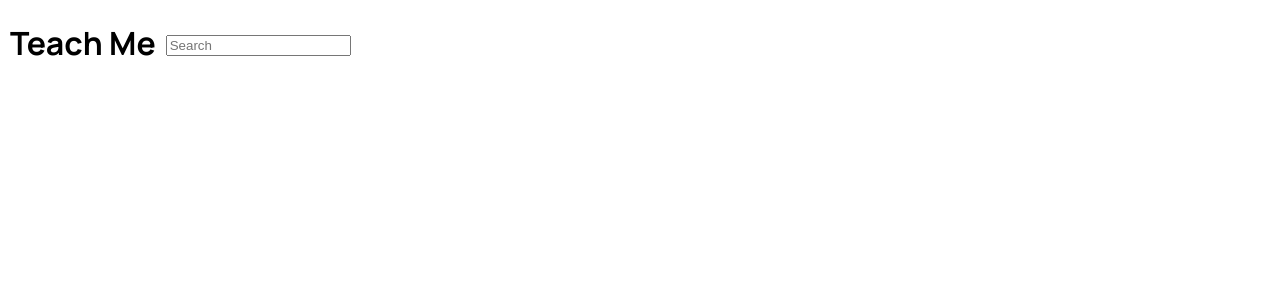
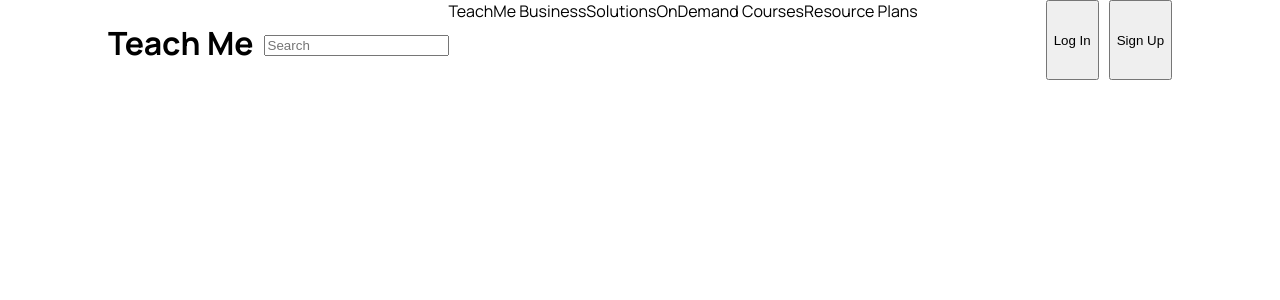
Before and after one commit to Side-project-afternoons/teach-me, a React (Create React App) app: page / in a window 1280 px wide. Shown: the top 300 px of the page. Built offline with nearby package versions, Linux system fonts and the light colour scheme; a web font is replaced by a local one.

Commit message:
finally got all the pieces on the board, now for more  styling and then functionality

```diff
--- a/src/components/Header.js
+++ b/src/components/Header.js
@@ -8,8 +8,7 @@ display: flex;
 flex-direction: row;
 text-align: center;
 height: 100vh;
-margin-left:10px;
-align-items: space-evenly;
+justify-content: space-evenly;
 `;
 
 
@@ -18,7 +17,7 @@ const Searchbar = styled.div`
 display: column-flex;
 text-align: center;
 overflow: hidden;
-height: 100vh
+height: 100vh;
 padding-left: 10px;
 margin-top: 33px;
 padding-left: 10px;
@@ -26,15 +25,43 @@ height: 3.5vh;
 border: none
 `;
 
+const Button = styled.button`
+display: block;
+max-height: 10%;
+margin-left: 10px;
+
+     `
 
 const Logo = styled.div`
 display: flex;
 
 `
 
+const ContainerLeft = styled.div`
+overflow: hidden;
+display: flex;
+flex-direction: row;
+text-align: center;
+height: 100vh;
+justify-content: space-around;
+`;
+
+const ContainerRight = styled.div`
+overflow: hidden;
+display: flex;
+flex-direction: row;
+text-align: center;
+height: 100vh;
+margin-left:10px;
+justify-content: space-around;
+`;
+
+
+
 const Header = (props) => {
     return (
 <Container>
+        <ContainerLeft>
             <Logo>
                 <h1 className="app-name">
                     Teach Me
@@ -42,10 +69,20 @@ const Header = (props) => {
             </Logo>
 
             <Searchbar>
-            <input type="text" placeholder="Search" results="0" />
+                <input type="search" placeholder="Search" results="0" />
             </Searchbar>
+            <div>TeachMe Business</div>
+            <div>Solutions</div>
+            <div>OnDemand Courses</div>
+            <div>Resource Plans</div>
+        </ContainerLeft>
 
+            <ContainerRight>
+                <Button className="Log In">Log In</Button>
+                <Button className="Sign-up">Sign Up</Button>
+            </ContainerRight>
 </Container>
+
     )
 }
 
```
Lines whose indentation alone changed are shown as unchanged.
